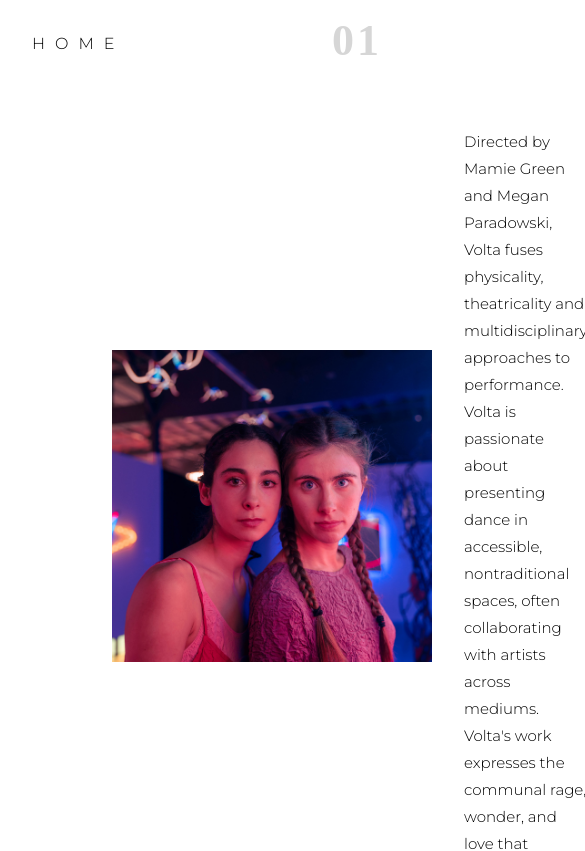
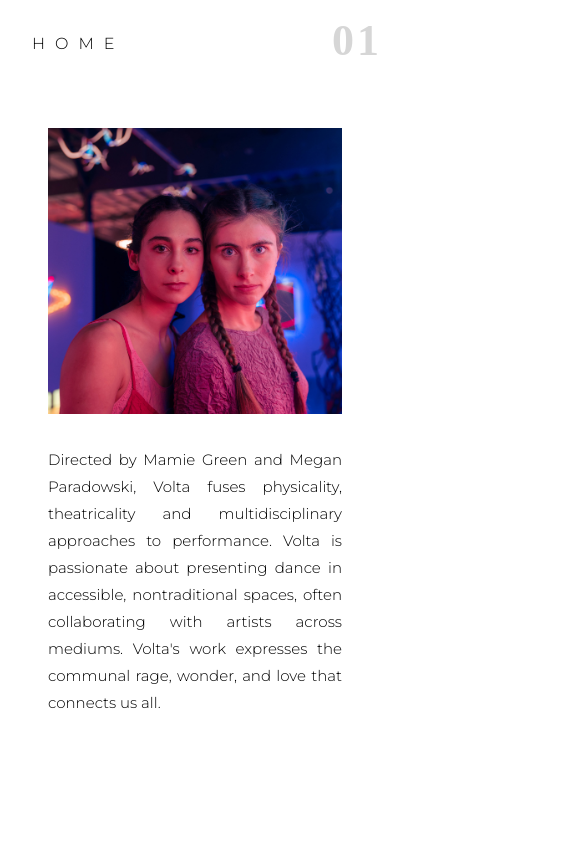
Before and after one commit to MeganParadowski1/volta, a Next.js app: page /info in a window 390 px wide. Shown: the top 851 px of the page, 585 px wide, since content can reach past the window. Built offline with nearby package versions, Linux system fonts and the light colour scheme; a web font is replaced by a local one.

Commit message:
Fix info on mobile

```diff
--- a/pages/info.js
+++ b/pages/info.js
@@ -5,9 +5,9 @@ export default function Info() {
   return (
     <Layout>
       <div className="wrapper">
-        <div className="flex flex-row px-16 items-center">
-          <img src="MM.jpg" className="max-w-xs" />
-          <div className="paragraph pl-8">
+        <div className="md:flex flex-row md:px-16 items-center">
+          <img src="MM.jpg" className="md:max-w-xs" />
+          <div className="paragraph md:pt-0 pt-8 md:pl-8 md:text-left text-justify">
             Directed by Mamie Green and Megan Paradowski, Volta fuses
             physicality, theatricality and multidisciplinary approaches to
             performance. Volta is passionate about presenting dance in
```
